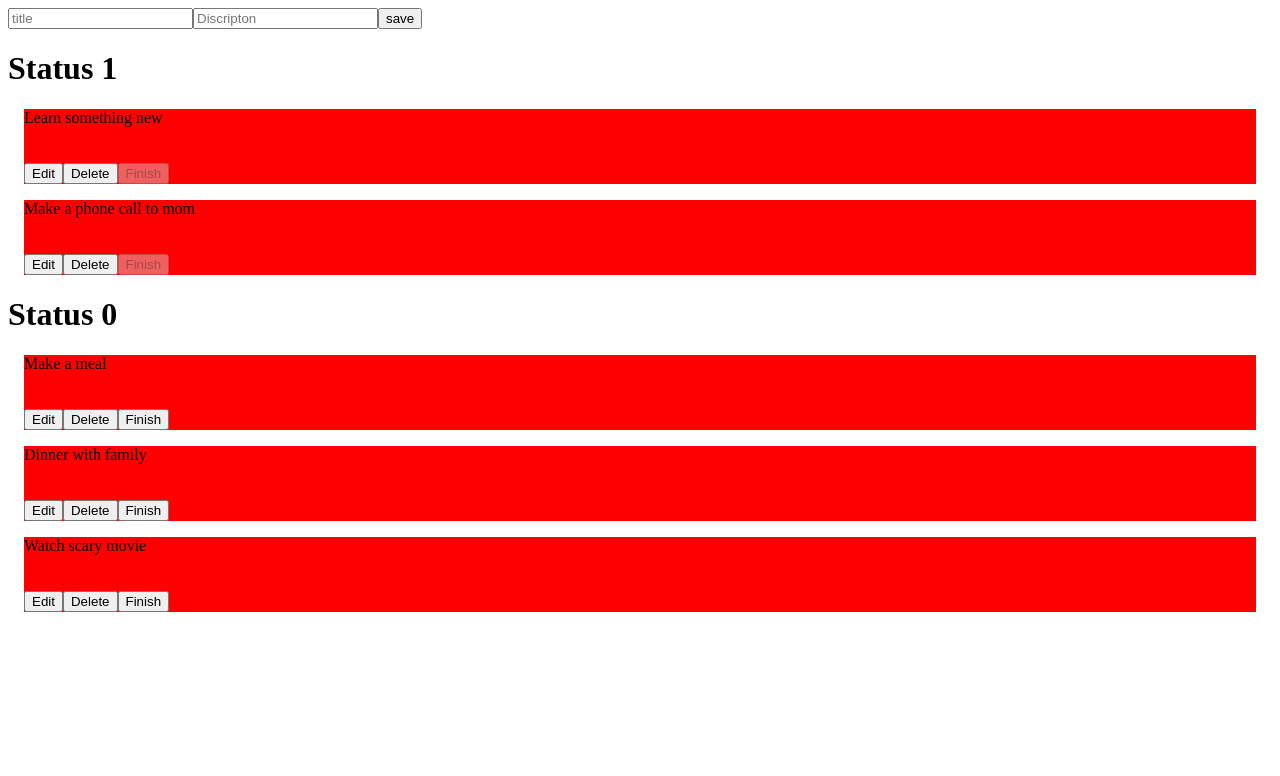
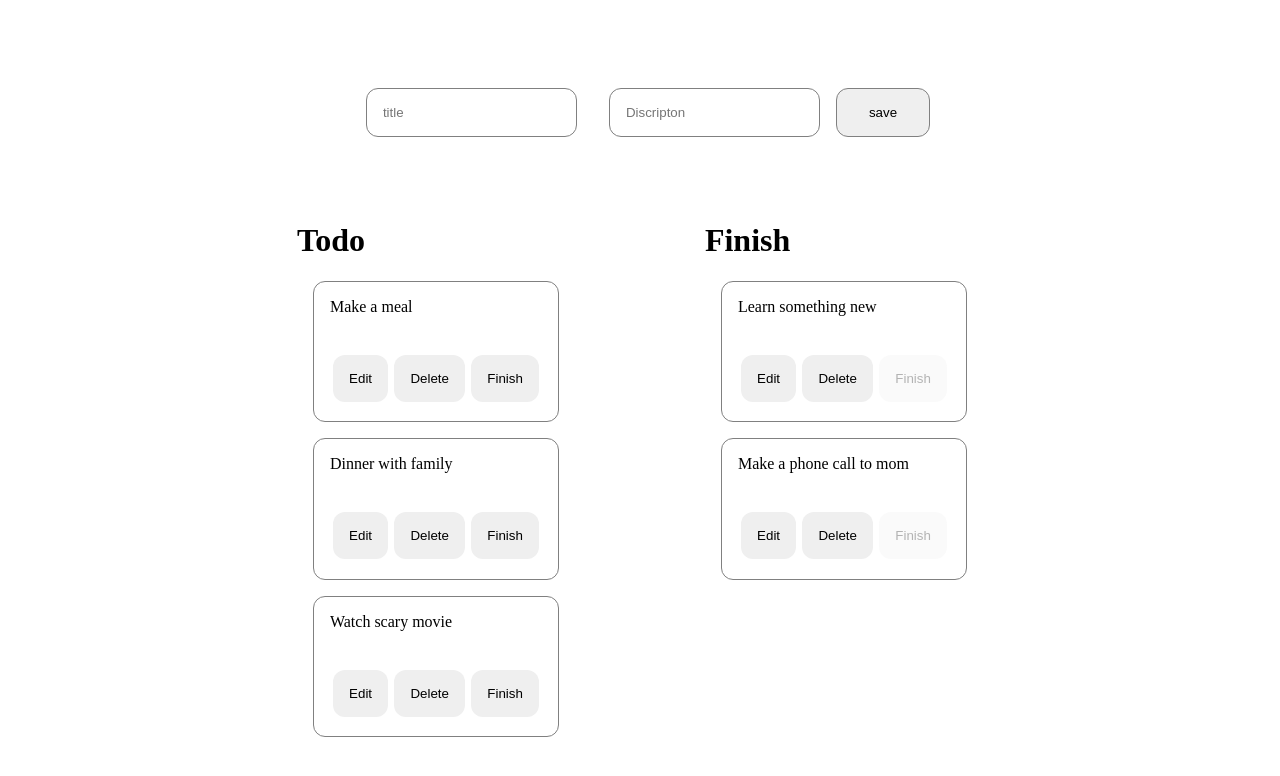
Before and after one commit to blackwolfinc/NewTestMojjo, a React (Create React App) app: page / in a window 1280 px wide. Shown: the top 776 px of the page. Built offline with nearby package versions, Linux system fonts and the light colour scheme; no server answers.

Commit message:
feat - add new style

```diff
--- a/src/App.js
+++ b/src/App.js
@@ -1,10 +1,35 @@
-import React, { useState } from 'react'
+import React, { useState , useEffect } from 'react'
 import json from "./Assets/Data.json"
 import { BodyTodo } from './Components/BodyTodo'
+import "./Assets/Scss/App.scss"
 export const App = () => {
 
     const [dataJson, setDataJson] = useState(json)
 
+    useEffect(() => {
+
+      getData()
+    }, [dataJson])
+
+
+    const getData = ()=>{
+      var axios = require('axios');
+
+      var config = {
+        method: 'get',
+        url: 'https://virtserver.swaggerhub.com/hanabyan/todo/1.0.0/to-do-list',
+
+      };
+
+      axios(config)
+      .then(function (response) {
+        setDataJson(response.data);
+      })
+      .catch(function (error) {
+        console.log(error);
+      });
+
+    }
 
 
   return (
--- /dev/null
+++ b/src/Assets/Scss/AddTodo.scss
@@ -0,0 +1,21 @@
+.inpuTodo{
+    display: flex;
+    justify-content: center;
+    margin: 0rem;
+    align-items: center;
+
+    input {
+        padding: 1rem ;
+        margin: 1rem;
+        border-radius: 12px;
+        border: 1px solid gray ;
+    }
+    button {
+        padding: 1rem 2rem !important ;
+        border-radius: 12px;
+        border: 1px solid gray ;
+        margin: 0rem;
+        height: fit-content !important;
+    }
+
+}
--- a/src/Assets/Scss/BodyList.scss
+++ b/src/Assets/Scss/BodyList.scss
@@ -2,7 +2,43 @@
     padding: 1rem;
 }
 
+.center{
+    display: flex;
+    justify-content: center;
+}
+
 .Data{
-    background-color: red;
+    // background-color: red;
     margin: 1rem;
 }
+
+.Board{
+    display: flex;
+    margin: 3rem;
+}
+.onBoard{
+    display: flex;
+    flex-direction: column;}
+
+    .bodyStyle{
+        display: flex;
+        flex-direction: column;
+        padding: 2rem;
+        margin: 2rem;
+        width: -webkit-fill-available;
+    }
+
+
+    .ListBody{
+        display: flex;
+        flex-direction: column;
+    }
+
+    .thisList{
+        // background-color: aqua;
+        margin-top: 3rem;
+        padding: 0rem 10rem ;
+        display: flex;
+        justify-content: space-around;
+
+    }
--- /dev/null
+++ b/src/Assets/Scss/ListTodo.scss
@@ -0,0 +1,32 @@
+.ListSave{
+    display: flex;
+    flex-direction: column;
+    // background-color: rebeccapurple;
+    border: 1px solid gray;
+        border-radius: 12px;
+    padding: 1rem ;
+    margin: 1rem;
+
+    input{
+        padding: 0.5rem 1rem ;
+        border-radius: 5px;
+        border: 1px solid gray;
+    }
+
+    .titleData:hover{
+        color: rgb(94, 182, 35);
+        transition: 800ms cubic-bezier(0.075, 0.82, 0.165, 1) ;
+    }
+}
+button{
+    padding: 1rem;
+    margin: 0.2rem;
+    border: none;
+    border-radius: 12px;
+}
+
+button:Hover{
+    transform: scale(1.1);
+    color: rgb(12, 107, 52);
+    transition: 800ms cubic-bezier(0.075, 0.82, 0.165, 1) ;
+}
--- a/src/Components/AddTodo.js
+++ b/src/Components/AddTodo.js
@@ -1,5 +1,5 @@
 import React from 'react'
-
+import "../Assets/Scss/AddTodo.scss"
 export const AddTodo = ({
   newTodo,
   onSubmitTodo
@@ -8,7 +8,7 @@ ValueDec,
 newDec
 }) => {
     return (
-        <div>
+        <div className='inpuTodo'>
             <input
             value={ValueTodo}
             onChange={(e)=>{newTodo(e)}}
@@ -25,8 +25,6 @@ newDec
                 save
             </button>
 
-
-
         </div>
     )
 }
--- a/src/Components/BodyTodo.js
+++ b/src/Components/BodyTodo.js
@@ -1,150 +1,160 @@
-import React ,{useState, useEffect} from 'react'
-import { ListTodo } from './ListTodo'
-import { AddTodo } from './AddTodo'
-import { makeStyles } from '@material-ui/core/styles';
-import Modal from '@material-ui/core/Modal';
+import React, { useState, useEffect } from "react";
+import { ListTodo } from "./ListTodo";
+import { AddTodo } from "./AddTodo";
+import { makeStyles } from "@material-ui/core/styles";
+import Modal from "@material-ui/core/Modal";
+import "../Assets/Scss/BodyList.scss";
 
 export const BodyTodo = (props) => {
-
-    let showDataini =[]
-    let onEdit =[]
-
+  let showDataini = [];
+  let onEdit = [];
 
   useEffect(() => {
+    bigData.map(() => {
+      showDataini.push(false);
+      onEdit.push(false);
+    });
+  });
 
-      bigData.map(()=>{
-            showDataini.push(false)
-            onEdit.push(false)
-        })
+  const [bigData, setbigData] = useState(props.data ? props.data : []);
+  const [dataView, setdataView] = useState(showDataini);
+  const [dataEdit, setdataEdit] = useState(onEdit);
+  const [ValueTodo, setValueTodo] = useState("");
+  const [ValueDec, setValueDec] = useState("");
 
-    } )
+  const showDetail = (e) => {
+    let oldData = [...dataView];
+    if (oldData[e - 1] === true) {
+      oldData[e - 1] = false;
+    } else {
+      oldData[e - 1] = true;
+    }
+    setdataView(oldData);
+  };
 
-
-      const [bigData, setbigData] = useState(props.data)
-    const [dataView, setdataView] = useState(showDataini)
-    const [dataEdit, setdataEdit] = useState(onEdit)
-    const [ValueTodo, setValueTodo] = useState("")
-    const [ValueDec, setValueDec] = useState("")
-
-
-
-    const showDetail =(e)=>{
-        let oldData = [...dataView];
-        if(oldData[e-1]=== true){
-            oldData[e-1]=false
-        }else{
-            oldData[e-1]=true
-        }
-        setdataView(oldData)
-    }
-
-
-const  handleTimeStamp = (e)=>{
+  const handleTimeStamp = (e) => {
     let today = new Date();
 
     var s = today.getSeconds();
     var i = today.getMinutes();
     var h = today.getHours();
-        var cDate =  today.getDate();
-        var m =  today.getUTCMonth();
+    var cDate = today.getDate();
+    var m = today.getUTCMonth();
     var y = today.getFullYear();
 
-let date=today.getFullYear()+"-"+  parseInt(today.getMonth()+1) +"-"+today.getDate() + " "+ (Number(h)-1)+":"+i+':'+s;
-return date
+    let date =
+      today.getFullYear() +
+      "-" +
+      parseInt(today.getMonth() + 1) +
+      "-" +
+      today.getDate() +
+      " " +
+      (Number(h) - 1) +
+      ":" +
+      i +
+      ":" +
+      s;
+    return date;
+  };
+  const EditFunction = (e) => {
+    let oldData = [...dataEdit];
+    if (oldData[e - 1] === true) {
+      oldData[e - 1] = false;
+    } else {
+      oldData[e - 1] = true;
+    }
+    setdataEdit(oldData);
+  };
 
-}
-    const EditFunction = (e)=>{
-        let oldData = [...dataEdit];
-        if(oldData[e-1]=== true){
-            oldData[e-1]=false
-        }else{
-            oldData[e-1]=true
-        }
-        setdataEdit(oldData)
-    }
+  const OnChangeTitle = (e) => {
+    let oldData = [...bigData];
 
-    const OnChangeTitle =(e)=>{
-        let oldData =[...bigData];
+    oldData[e.target.id - 1].title = e.target.value;
+    setbigData(oldData);
+  };
 
-        oldData[e.target.id-1].title  = e.target.value
-    setbigData(oldData)
-
-    }
-
-
-    const deleteInput =(e)=>{
-        const removedArr = [...bigData].filter(data => data.id !== e);
+  const deleteInput = (e) => {
+    const removedArr = [...bigData].filter((data) => data.id !== e);
 
     setbigData(removedArr);
-    }
+  };
 
+  const handleChangeNewTodo = (e) => {
+    setValueTodo(e.target.value);
+    //  console.log(ValueTodo)
+  };
 
-    const handleChangeNewTodo =(e)=>{
-            setValueTodo(e.target.value)
-        //  console.log(ValueTodo)
+  const handleChangeNewDec = (e) => {
+    setValueDec(e.target.value);
+    //  console.log(ValueDec)
+  };
 
-    }
+  const FinisTodo = (e) => {
+    let oldData = [...bigData];
+    oldData[e - 1].status = 1;
+    setbigData(oldData);
+  };
 
+  const handleSumbitNewTodo = (e) => {
+    let dataValue = [...bigData];
 
-    const handleChangeNewDec =(e)=>{
-            setValueDec(e.target.value)
-        //  console.log(ValueDec)
+    dataValue.push({
+      id: bigData.length + 1,
+      title: ValueTodo,
+      description: ValueDec,
+      status: 0,
+      createdAt: handleTimeStamp(),
+    });
+    setbigData(dataValue);
+    // console.log(dataValue)
+    showDataini.push(false);
+    onEdit.push(false);
+    setValueDec("")
+    setValueTodo("")
+  };
+  return (
+    <div className="center">
 
-    }
-
-    const FinisTodo = (e)=>{
-               let oldData =[...bigData];
-        oldData[e-1].status = 1
-    setbigData(oldData)
-
-    }
-
-    const handleSumbitNewTodo =(e)=>{
-            let dataValue = [...bigData]
-
-        dataValue.push({id :bigData.length +1, title : ValueTodo , description :ValueDec ,   status : 1, createdAt :handleTimeStamp() })
-        setbigData(dataValue)
-        // console.log(dataValue)
-          showDataini.push(false)
-            onEdit.push(false)
-
-
-
-    }
-    return (
-        <div>
+      <div className="bodyStyle">
       <AddTodo
-            newTodo ={handleChangeNewTodo}
-            newDec ={handleChangeNewDec}
-            onSubmitTodo = {handleSumbitNewTodo}
-            ValueTodo = {ValueTodo}
-            ValueDec= {ValueDec}
-
+        newTodo={handleChangeNewTodo}
+        newDec={handleChangeNewDec}
+        onSubmitTodo={handleSumbitNewTodo}
+        ValueTodo={ValueTodo}
+        ValueDec={ValueDec}
       />
-          <h1>Status 1</h1>
+      <div className="continer">
+          <div className="thisList">
+          <div className="row">
+          <h1>Todo </h1>
+          <ListTodo
+            data={bigData}
+            DataSort={0}
+            showDetail={showDetail}
+            deleteFunction={deleteInput}
+            EditFunction={EditFunction}
+            onChangeTitile={OnChangeTitle}
+            ListView={dataView}
+            EditView={dataEdit}
+            FinisTodo={FinisTodo}
+          />
+          </div>
+          <div className="row">
+          <h1>Finish </h1>
           <ListTodo
             data={bigData}
             DataSort={1}
-            showDetail = {showDetail}
-            deleteFunction ={deleteInput}
-            EditFunction = {EditFunction}
-            onChangeTitile ={OnChangeTitle}
-            ListView = {dataView}
-            EditView = {dataEdit}
-            FinisTodo = {FinisTodo}
-         />
-         <h1>Status 0</h1>
-               <ListTodo
-            data={bigData}
-            DataSort={0}
-            showDetail = {showDetail}
-            deleteFunction ={deleteInput}
-            EditFunction = {EditFunction}
-            onChangeTitile ={OnChangeTitle}
-            ListView = {dataView}
-            EditView = {dataEdit}
-            FinisTodo = {FinisTodo}
+            showDetail={showDetail}
+            deleteFunction={deleteInput}
+            EditFunction={EditFunction}
+            onChangeTitile={OnChangeTitle}
+            ListView={dataView}
+            EditView={dataEdit}
+            FinisTodo={FinisTodo}
           />
           </div>
-    )
-}
+       </div>
+       </div></div>
+    </div>
+  );
+};
--- a/src/Components/ListTodo.js
+++ b/src/Components/ListTodo.js
@@ -1,7 +1,7 @@
 import React from "react";
 import { makeStyles } from "@material-ui/core/styles";
 import Modal from "@material-ui/core/Modal";
-import "../Assets/Scss/BodyList.scss";
+import "../Assets/Scss/ListTodo.scss";
 
 export const ListTodo = ({
   data,
@@ -26,27 +26,29 @@ export const ListTodo = ({
   };
 
   return data.map((Dataku, index) => (
-    <>
+    <div >
       {handleSort(Dataku)}
 
       {Dataku.status === DataSort2 ? (
         <div
-          onClick={() => {
-            showDetail(Dataku.id);
-          }}
-          className={"Data"}
+
+          className="ListSave"
           key={index}
         >
           {inputToggle[index] ? (
             <input
               id={Dataku.id}
-              placeholder={Dataku.data}
+              required
+              placeholder={Dataku.title}
               onChange={(e) => {
                 onChangeTitile(e);
               }}
             ></input>
           ) : (
-            <div key={Dataku.id}>{Dataku.title}</div>
+            <div  className="titleData"  onClick={() => {
+              showDetail(Dataku.id);
+            }}
+          key={Dataku.id}>{Dataku.title}</div>
           )}
           <br />
           {showDataini[index] === true ? <div>{Dataku.description}</div> : ""}
@@ -90,6 +92,6 @@ export const ListTodo = ({
       ) : (
         ""
       )}
-    </>
+    </div>
   ));
 };
```
Also changed, not shown: 1 other file (tests, documents, lock files or other folders). Lines whose indentation alone changed are shown as unchanged.
